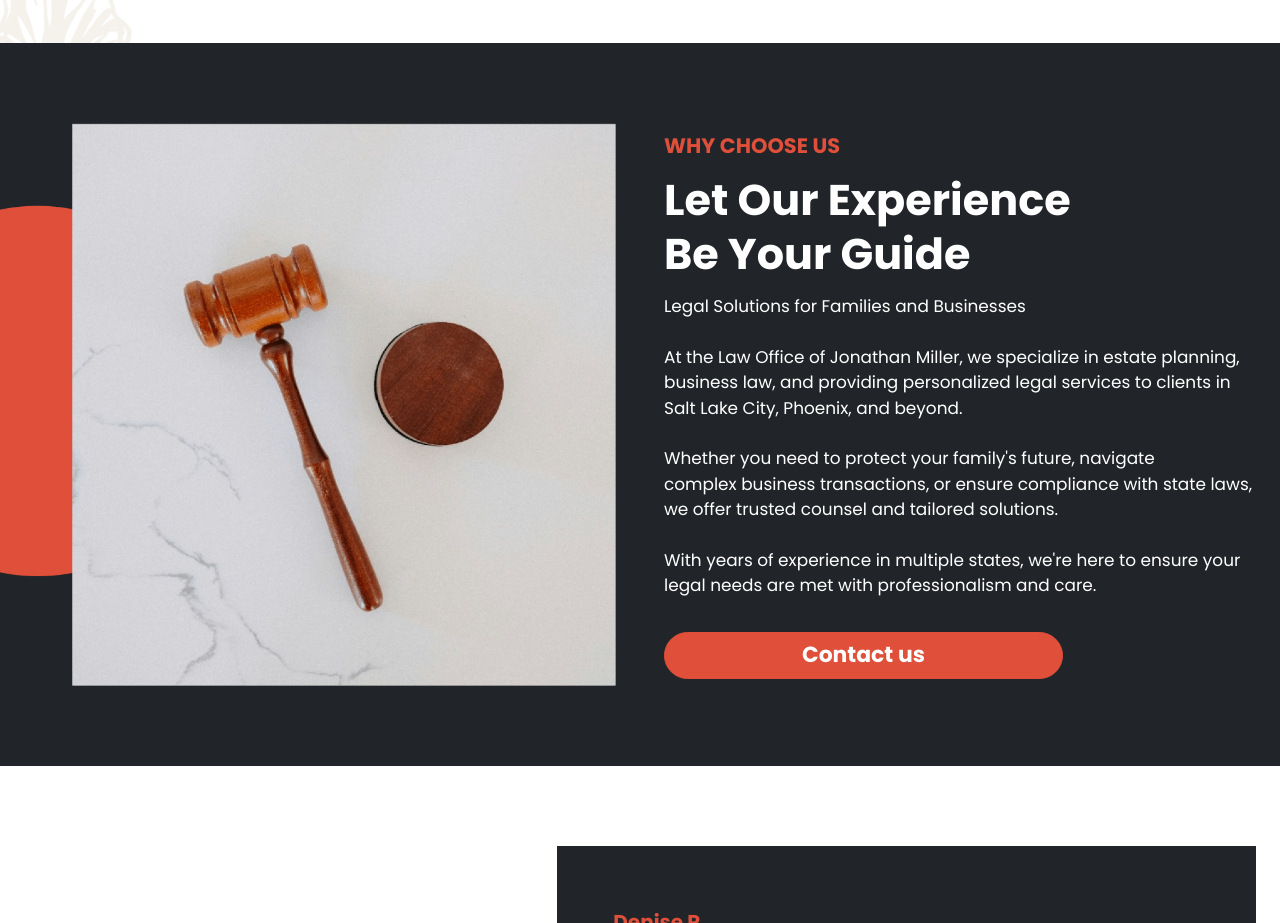
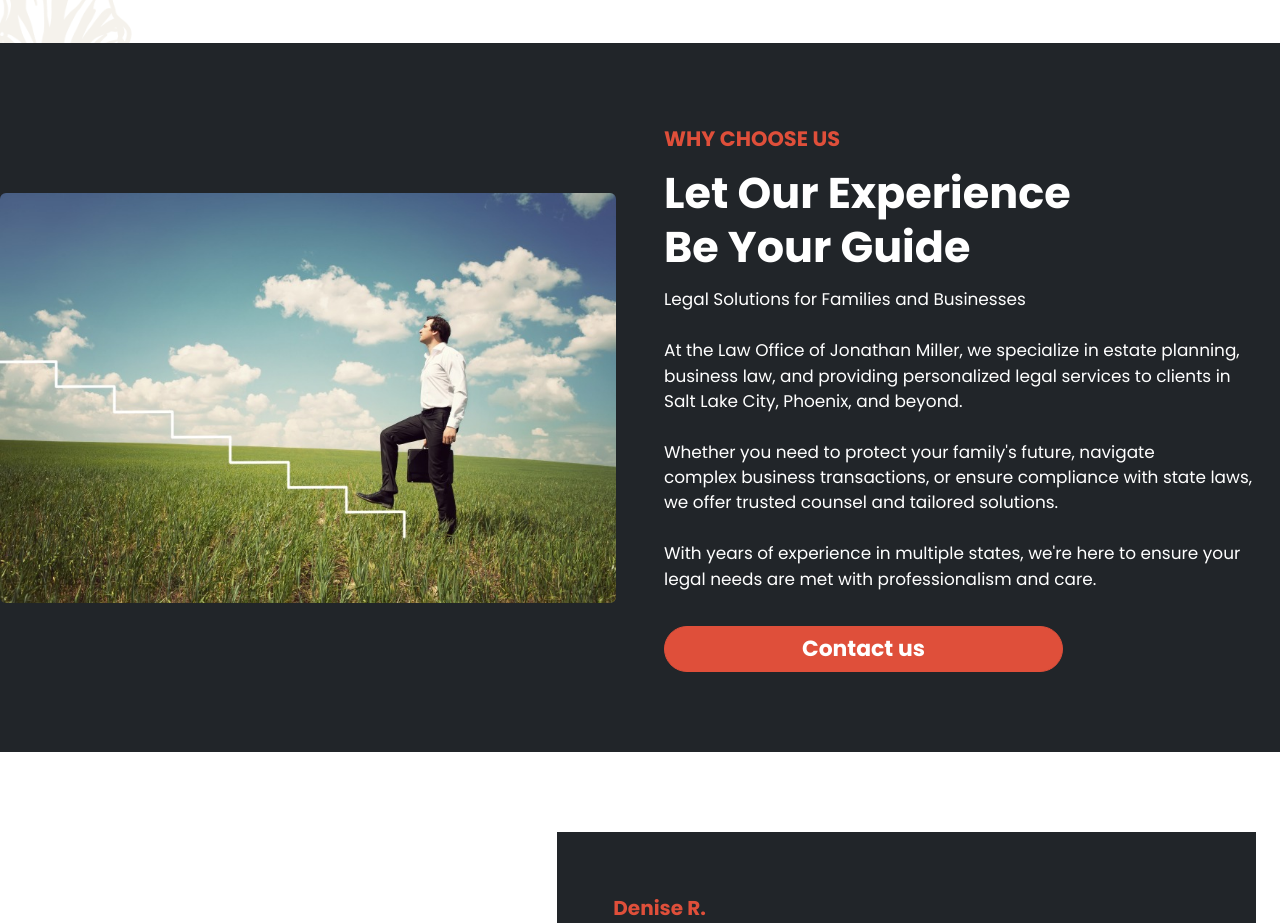
Before and after one commit to developerdeepak/digivito-jgm, a React (Create React App) app: page / in a window 1280 px wide. Shown: the part 2380-3303 px from the top of the page. Built offline with nearby package versions, Linux system fonts and the light colour scheme.

Commit message:
UI: Fixes for services page data changes by Jon

```diff
--- a/src/components/twoColumnTiles.js
+++ b/src/components/twoColumnTiles.js
@@ -38,17 +38,9 @@ const ComponentDescription = (props) => {
 };
 
 const ComponentTile = (props) => {
-    let cardClassList = "card rounded-0 tile-card";
-
-    if (props.isDark) {
-        cardClassList += " bg-white text-dark";
-    } else {
-        cardClassList += " bg-dark text-white";
-    }
-
     return (
-        <div className="g-col-12 g-col-md-6">
-            <div className={cardClassList}>
+        <div className={"g-col-12 g-col-md-6 " + (props.isDark ? 'bg-white' : 'bg-dark')}>
+            <div className={"card rounded-0 tile-card border-0 " + (props.isDark ? 'bg-white text-dark' : 'bg-dark text-white')}>
                 <div className="card-body d-flex flex-column-reverse flex-lg-row justify-content-between align-items-center align-items-lg-start text-lg-start p-0">
                     <div className="tile-text-content">
                         <h3 className="card-title poppins-bold text-primary">{HTMLParser.parseHTML(props.title)}</h3>
--- a/src/components/whyChooseUs.js
+++ b/src/components/whyChooseUs.js
@@ -58,7 +58,7 @@ const WhyChooseUs = (props) => {
                 <div className="col">
                     <div className={"row align-items-center " + (props.isBannerRight ? "justify-content-end" : "")}>
                         <div className={"col-12 banner-container d-none d-lg-block " + (props.isBannerRight ? "pe-0" : "ps-0")}>
-                            <img src={props.BannerImage} className="w-100 desktop-banner" alt="Ready to consult banner" />
+                            <img src={props.BannerImage} className="w-100 desktop-banner rounded" alt="Ready to consult banner" />
                         </div>
                         <div className="d-lg-none col-12 d-flex align-items-center py-5 py-lg-0 text-container">
                             <div className="content d-flex flex-column">
@@ -68,7 +68,7 @@ const WhyChooseUs = (props) => {
                                     {bannerDesc}
                                 </div>
                                 <div className="row">
-                                    <div className="col ps-0">
+                                    <div className="col">
                                         <img src={props.BannerImage} className="w-100 mobile-banner" alt="Ready to consult banner" />
                                     </div>
                                 </div>
--- a/src/data/data.json
+++ b/src/data/data.json
@@ -230,7 +230,7 @@
         },
         "services": {
             "heroBanner": {
-                "heading": "Our Services Simplifying<br/>Your Legal Needs"
+                "heading": "Strategic Planning for <br/>Your Life & Business"
             },
             "ourServices": {
                 "heading": "Our Services",
@@ -244,7 +244,7 @@
                 "tiles": [
                     {
                         "title": "Trusts",
-                        "detail": "Ensure that your trust is properly funded to avoid probate.",
+                        "detail": "Protect your assets and ensure a smooth transfer to beneficiaries while avoiding probate.",
                         "icon": "TrustFundingPrimary"
                     },
                     {
@@ -253,7 +253,7 @@
                         "icon": "WillTrustsPrimary"
                     },
                     {
-                        "title": "Power of Attorney",
+                        "title": "Powers of Attorney",
                         "detail": "Make sure the right people can make decisions for you in critical moments.",
                         "icon": "POAPrimary"
                     },
--- a/src/pages/Home.js
+++ b/src/pages/Home.js
@@ -2,7 +2,7 @@ import Components from "../components";
 import AppData from '../data/data.json';
 import HeroBannerImage from '../images/home-hero-banner-lg.jpg';
 import ScheduleFreeConsultationImage from '../images/schedule-free-consultation.jpg';
-import LawHammerBanner from '../images/law-hammer-banner.png';
+import ExperiencedGuideBanner from '../images/experienced-guide.jpg';
 import Icons from "../images/icons";
 
 const pageSpecificData = AppData.pages.home;
@@ -21,7 +21,7 @@ const Home = () => {
             <Components.TwoColumnList {...pageSpecificData.practiceAreas} />
             <Components.BannerSideBySide {...pageSpecificData.scheduleFreeConsultation} BannerImage={ScheduleFreeConsultationImage} />
             <Components.ImageBanner containerSelector="quote-ceo-comp" images={{ default: Icons.CEOQuoteSm, desktop: Icons.CEOQuoteLg }} altText="CEO Quote message" />
-            <Components.WhyChooseUs {...pageSpecificData.whyChooseUs} BannerImage={LawHammerBanner} />
+            <Components.WhyChooseUs {...pageSpecificData.whyChooseUs} BannerImage={ExperiencedGuideBanner} />
             <Components.Testimonials {...pageSpecificData.testimonials} />
             <Components.GetInTouch {...getInTouchData} />
         </>
--- a/src/scss/partials/components/_whyChooseUs.scss
+++ b/src/scss/partials/components/_whyChooseUs.scss
@@ -2,8 +2,4 @@
     @include media-breakpoint-up(lg) {
         padding: 80px 0;
     }
-
-    .desktop-banner {
-        max-width: 650px;
-    }
 }
```
Also changed, not shown: src/images/experienced-guide.jpg (added), src/images/law-hammer-banner.png (deleted).
